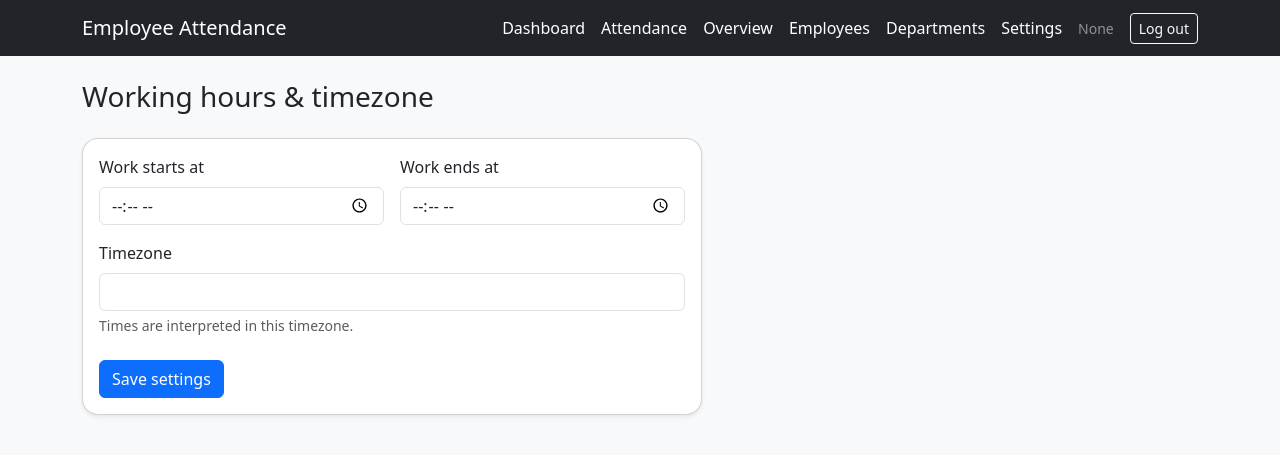
After one commit to khofianoinitin258-ship-it/employee-attendance-system, a Flask app: page /admin/settings in a window 1280 px wide. The commit adds this page. Shown: the top 455 px of the page. Run offline with Flask 3, Linux system fonts and the light colour scheme; the visitor is signed in with stand-in values (Sample User, id 1); data that the repository does not hold is empty.

Commit message:
Phase 7: admin attendance overview and configurable working hours

```diff
--- a/app/admin.py
+++ b/app/admin.py
@@ -1,5 +1,7 @@
 """Administrator-only pages for managing employees and departments."""
 import re
+from datetime import time
+from zoneinfo import ZoneInfo, ZoneInfoNotFoundError
 
 import pymysql
 from flask import (
@@ -13,6 +15,7 @@ from flask import (
 )
 from werkzeug.security import generate_password_hash
 
+from .attendance import now_naive
 from .auth import validate_csrf
 from .db import get_db
 from .decorators import admin_required
@@ -361,3 +364,111 @@ def delete_department(department_id):
     db.commit()
     flash("Department deleted.", "success")
     return redirect(url_for("admin.departments"))
+
+
+@admin_bp.route("/")
+@admin_required
+def overview():
+    """Today's attendance summary for administrators."""
+    db = get_db()
+    today = now_naive().date()
+
+    with db.cursor() as cursor:
+        cursor.execute("SELECT COUNT(*) AS total FROM employees WHERE is_active = 1")
+        total_active = cursor.fetchone()["total"]
+
+        cursor.execute(
+            """SELECT
+                 COUNT(*) AS recorded,
+                 COALESCE(SUM(status = 'present'), 0) AS present,
+                 COALESCE(SUM(status = 'late'), 0) AS late,
+                 COALESCE(SUM(clock_out IS NOT NULL), 0) AS completed
+               FROM attendance_records ar
+               JOIN employees e ON e.id = ar.employee_id
+               WHERE ar.work_date = %s AND e.is_active = 1""",
+            (today,),
+        )
+        stats = cursor.fetchone()
+
+        cursor.execute(
+            """SELECT e.id, e.employee_code,
+                      CONCAT(e.first_name, ' ', e.last_name) AS full_name,
+                      d.name AS department_name,
+                      ar.status, ar.clock_in, ar.clock_out, ar.hours_worked
+               FROM employees e
+               LEFT JOIN departments d ON d.id = e.department_id
+               LEFT JOIN attendance_records ar
+                    ON ar.employee_id = e.id AND ar.work_date = %s
+               WHERE e.is_active = 1
+               ORDER BY e.last_name, e.first_name""",
+            (today,),
+        )
+        records = cursor.fetchall()
+
+    stats["absent"] = total_active - stats["recorded"]
+    stats["total_active"] = total_active
+
+    return render_template("admin/overview.html", stats=stats, records=records, today=today)
+
+
+def parse_hhmm(value):
+    """Turn '08:30' into a datetime.time, or return None if invalid."""
+    try:
+        hour_text, minute_text = value.split(":")
+        return time(int(hour_text), int(minute_text))
+    except (ValueError, AttributeError):
+        return None
+
+
+@admin_bp.route("/settings", methods=["GET", "POST"])
+@admin_required
+def settings():
+    db = get_db()
+    settings_row = get_settings_from_db(db)
+
+    if request.method == "POST":
+        validate_csrf()
+        start = parse_hhmm(request.form.get("work_start_time", ""))
+        end = parse_hhmm(request.form.get("work_end_time", ""))
+        timezone_name = request.form.get("timezone", "").strip()
+
+        errors = []
+        if start is None or end is None:
+            errors.append("Enter both times in HH:MM format.")
+        elif start >= end:
+            errors.append("Start time must be before end time.")
+        if not timezone_name:
+            errors.append("Timezone is required.")
+        else:
+            try:
+                ZoneInfo(timezone_name)
+            except (ZoneInfoNotFoundError, ValueError):
+                errors.append("That timezone is not recognised.")
+
+        if errors:
+            return render_template(
+                "admin/settings.html", settings=settings_row, errors=errors
+            ), 400
+
+        with db.cursor() as cursor:
+            cursor.execute(
+                """UPDATE system_settings
+                   SET work_start_time = %s, work_end_time = %s, timezone = %s
+                   WHERE id = 1""",
+                (
+                    start.strftime("%H:%M:%S"),
+                    end.strftime("%H:%M:%S"),
+                    timezone_name,
+                ),
+            )
+        db.commit()
+        flash("Working hours updated. Changes apply to new clock-ins.", "success")
+        return redirect(url_for("admin.settings"))
+
+    return render_template("admin/settings.html", settings=settings_row, errors=[])
+
+
+def get_settings_from_db(db):
+    with db.cursor() as cursor:
+        cursor.execute("SELECT * FROM system_settings WHERE id = 1")
+        return cursor.fetchone()
--- /dev/null
+++ b/templates/admin/settings.html
@@ -0,0 +1,51 @@
+{% extends "base.html" %}
+
+{% block title %}Settings{% endblock %}
+
+{% block content %}
+<h1 class="h3 mb-4">Working hours &amp; timezone</h1>
+
+{% if errors %}
+  <div class="alert alert-danger">
+    <ul class="mb-0">
+      {% for error in errors %}<li>{{ error }}</li>{% endfor %}
+    </ul>
+  </div>
+{% endif %}
+
+<div class="card shadow-sm" style="max-width: 620px;">
+  <div class="card-body">
+    <form method="post">
+      <input type="hidden" name="csrf_token" value="{{ csrf_token() }}">
+
+      <div class="row g-3">
+        <div class="col-sm-6">
+          <label for="work_start_time" class="form-label">Work starts at</label>
+          <input type="time" class="form-control" id="work_start_time" name="work_start_time"
+                 value="{{ settings.work_start_time|string }}">
+        </div>
+        <div class="col-sm-6">
+          <label for="work_end_time" class="form-label">Work ends at</label>
+          <input type="time" class="form-control" id="work_end_time" name="work_end_time"
+                 value="{{ settings.work_end_time|string }}">
+        </div>
+        <div class="col-12">
+          <label for="timezone" class="form-label">Timezone</label>
+          <input type="text" class="form-control" id="timezone" name="timezone"
+                 list="timezone-options" value="{{ settings.timezone }}" required>
+          <datalist id="timezone-options">
+            <option value="Africa/Accra">
+            <option value="UTC">
+            <option value="Africa/Lagos">
+            <option value="Europe/London">
+            <option value="America/New_York">
+          </datalist>
+          <div class="form-text">Times are interpreted in this timezone.</div>
+        </div>
+      </div>
+
+      <button type="submit" class="btn btn-primary mt-4">Save settings</button>
+    </form>
+  </div>
+</div>
+{% endblock %}
--- a/templates/base.html
+++ b/templates/base.html
@@ -16,8 +16,10 @@
           <a class="nav-link text-white" href="{{ url_for('main.dashboard') }}">Dashboard</a>
           <a class="nav-link text-white" href="{{ url_for('attendance.attendance_page') }}">Attendance</a>
           {% if current_user.role == 'admin' %}
+            <a class="nav-link text-white" href="{{ url_for('admin.overview') }}">Overview</a>
             <a class="nav-link text-white" href="{{ url_for('admin.employees') }}">Employees</a>
             <a class="nav-link text-white" href="{{ url_for('admin.departments') }}">Departments</a>
+            <a class="nav-link text-white" href="{{ url_for('admin.settings') }}">Settings</a>
           {% endif %}
           <span class="text-white-50 small">{{ current_user.username }}</span>
           <form method="post" action="{{ url_for('auth.logout') }}" class="m-0">
```
Also changed, not shown: templates/admin/overview.html (added, +84 -0 lines), tests/test_monitoring.py (added, +159 -0 lines).
